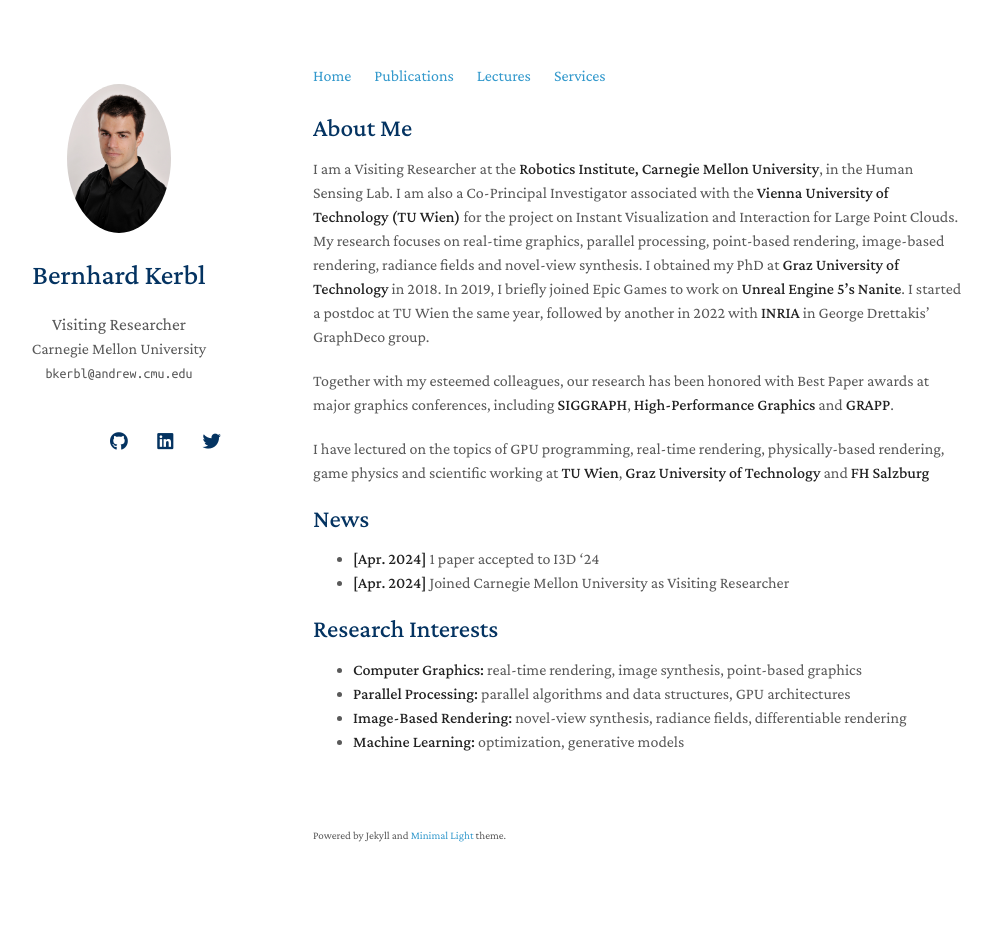
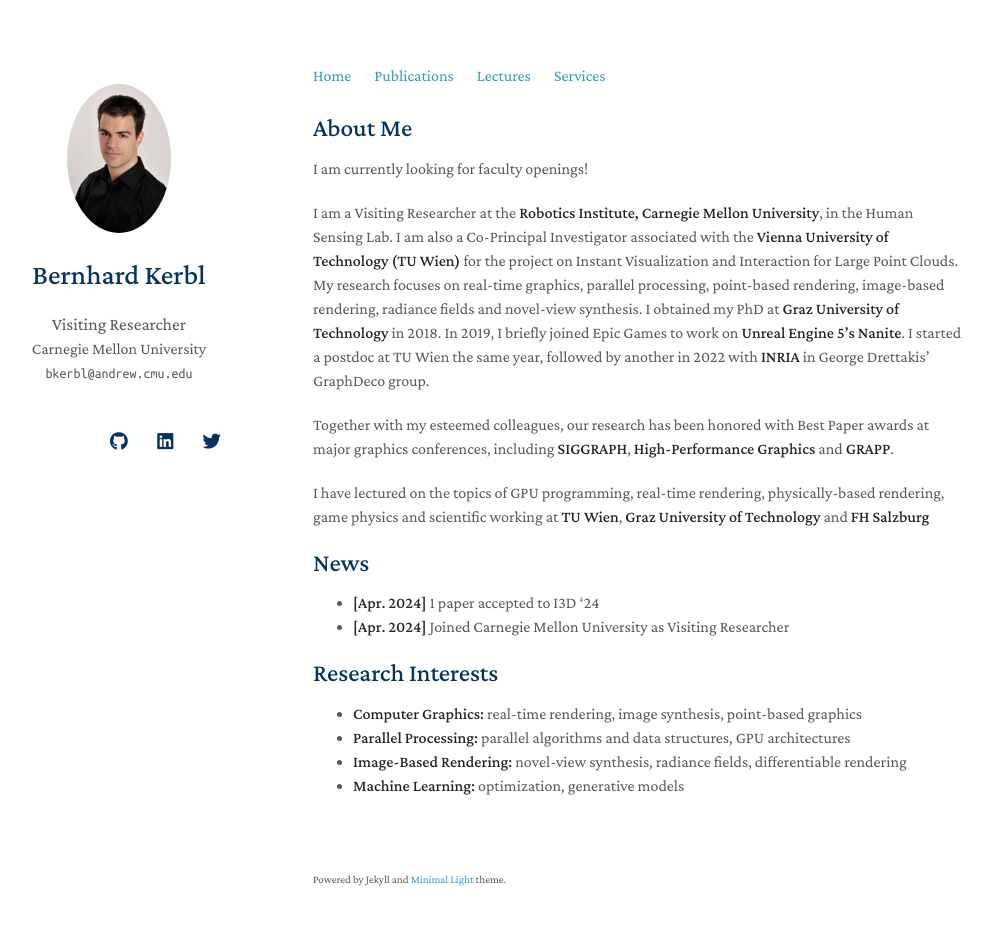
Before and after one commit to Snosixtyboo/snosixtyboo.github.io, a Jekyll site: the page built from index.md, in a window 1280 px wide and 960 px high. Shown: the top 925 px of the window, without its empty margins (157-1148 px from the left). Built offline with Jekyll 4.4.1, drawn with Linux system fonts in a browser that asks for light colours; nearby versions of some CDN libraries; a style sheet for code colours, icons or effects is not loaded; our own code applies the rules of GitHub Pages for plain Markdown files.

Commit message:
new layout

```diff
--- a/index.md
+++ b/index.md
@@ -3,6 +3,8 @@ layout: homepage
 ---
 
 ## About Me
+
+I am currently looking for faculty openings!
 
 I am a Visiting Researcher at the **Robotics Institute, Carnegie Mellon University**, in the Human Sensing Lab. I am also a Co-Principal Investigator associated with the **Vienna University of Technology (TU Wien)** for the project on Instant Visualization and Interaction for Large Point Clouds. My research focuses on real-time graphics, parallel processing, point-based rendering, image-based rendering, radiance fields and novel-view synthesis. I obtained my PhD at **Graz University of Technology** in 2018. In 2019, I briefly joined Epic Games to work on **Unreal Engine 5's Nanite**. I started a postdoc at TU Wien the same year, followed by another in 2022 with **INRIA** in George Drettakis' GraphDeco group.
 
```
